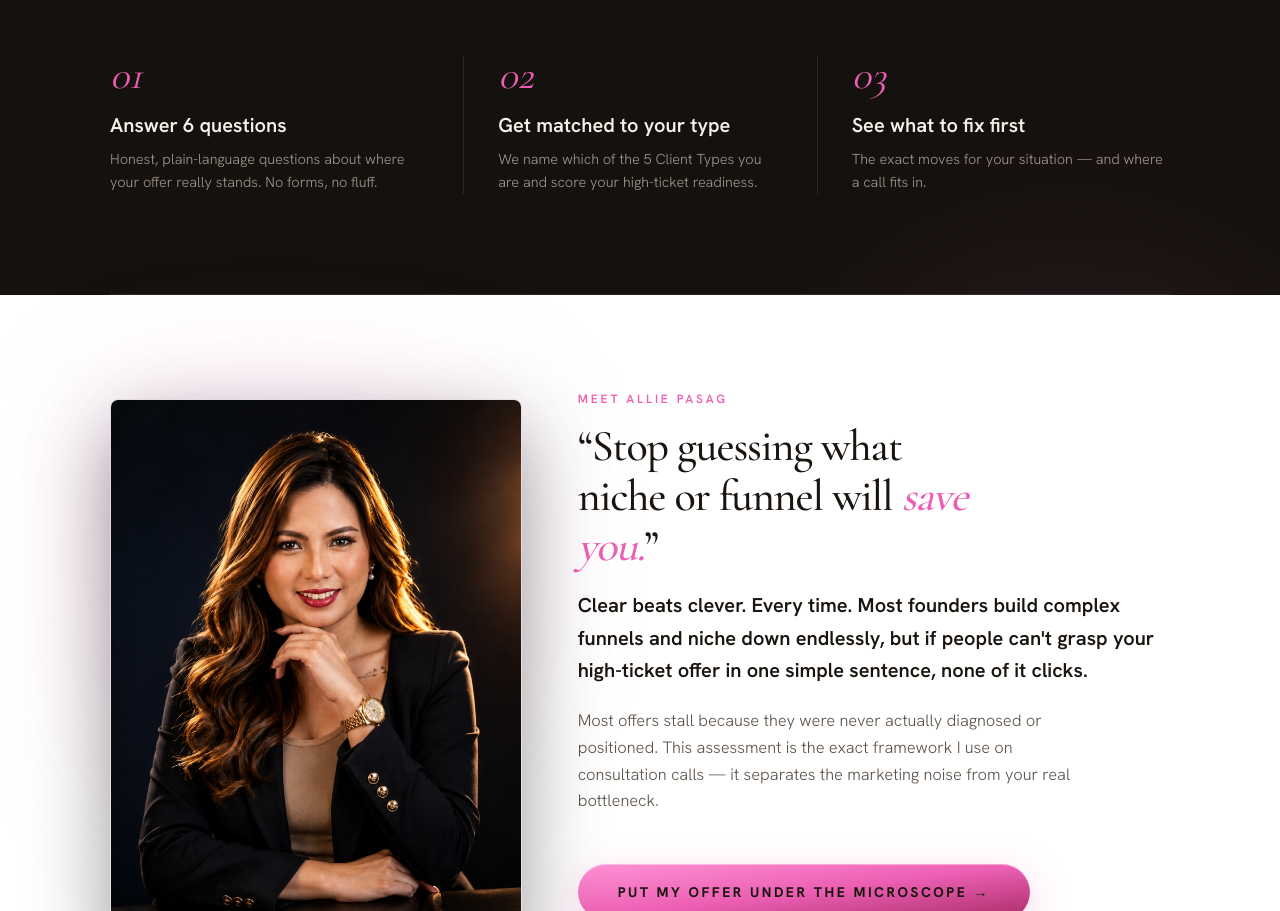
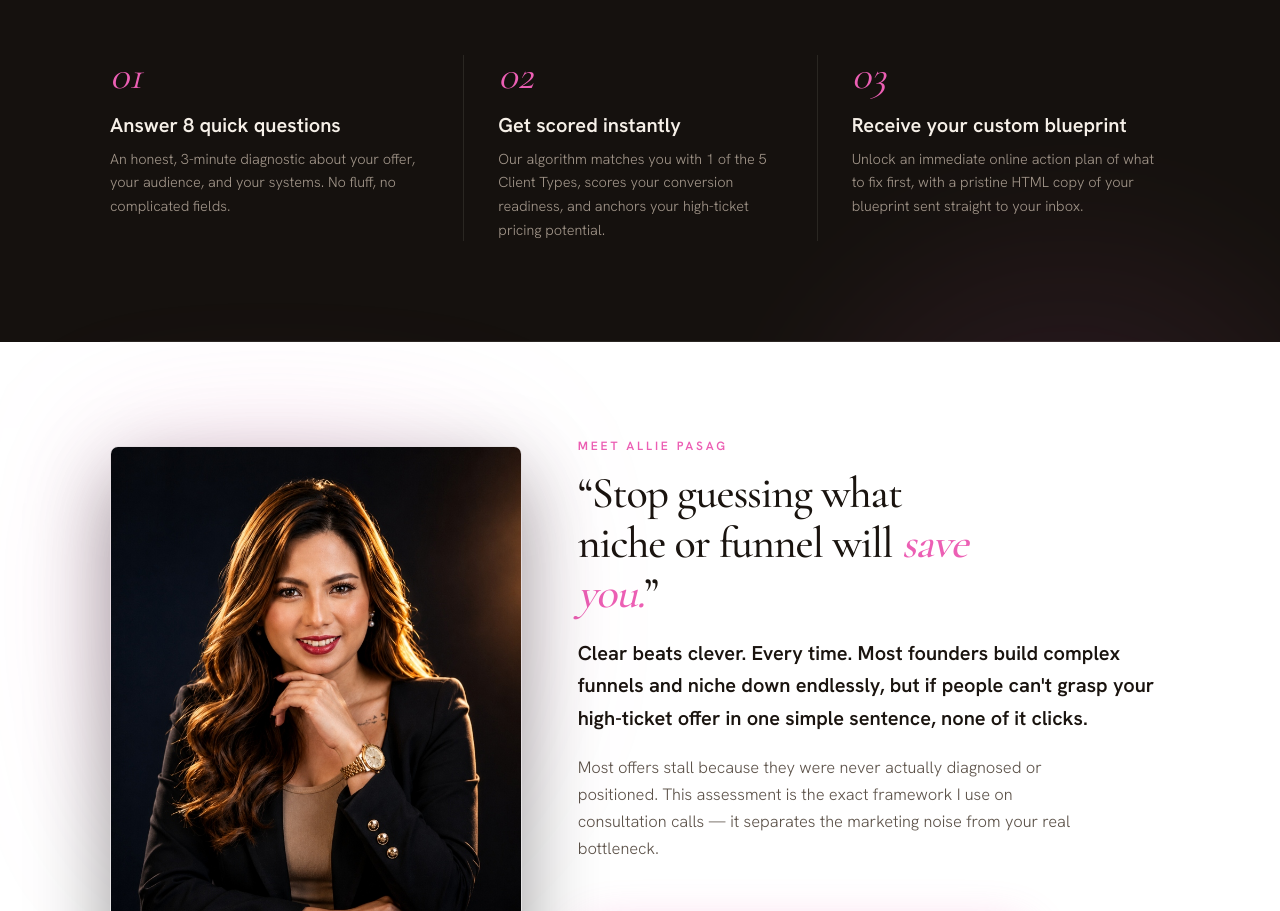
Before and after one commit to allie-pasag/aap-ht-qualifier, a Next.js app: page / in a window 1280 px wide. Shown: the part 1394-2305 px from the top of the page. Built offline with nearby package versions, Linux system fonts and the light colour scheme; no server answers; a web font is replaced by a local one.

Commit message:
copy: refine How It Works copy to accurately detail the 8-step diagnostic and blueprint delivery process

```diff
--- a/components/LandingView.tsx
+++ b/components/LandingView.tsx
@@ -435,30 +435,30 @@ export default function LandingView({ onStart }: LandingViewProps) {
             <div className="how-col pr-0 md:pr-[34px] py-4 md:py-0">
               <div className="font-serif italic text-[40px] text-rose-glow leading-none">01</div>
               <div className="font-sans font-semibold text-lg md:text-xl text-luxe-white mt-4">
-                Answer 6 questions
+                Answer 8 quick questions
               </div>
               <p className="font-sans text-sm md:text-[14.5px] leading-relaxed text-taupe font-light mt-2">
-                Honest, plain-language questions about where your offer really stands. No forms, no fluff.
+                An honest, 3-minute diagnostic about your offer, your audience, and your systems. No fluff, no complicated fields.
               </p>
             </div>
 
             <div className="how-col px-0 md:px-[34px] py-4 md:py-0 border-t md:border-t-0 md:border-l border-luxe-cream/10">
               <div className="font-serif italic text-[40px] text-rose-glow leading-none">02</div>
               <div className="font-sans font-semibold text-lg md:text-xl text-luxe-white mt-4">
-                Get matched to your type
+                Get scored instantly
               </div>
               <p className="font-sans text-sm md:text-[14.5px] leading-relaxed text-taupe font-light mt-2">
-                We name which of the 5 Client Types you are and score your high-ticket readiness.
+                Our algorithm matches you with 1 of the 5 Client Types, scores your conversion readiness, and anchors your high-ticket pricing potential.
               </p>
             </div>
 
             <div className="how-col pl-0 md:pl-[34px] py-4 md:py-0 border-t md:border-t-0 md:border-l border-luxe-cream/10">
               <div className="font-serif italic text-[40px] text-rose-glow leading-none">03</div>
               <div className="font-sans font-semibold text-lg md:text-xl text-luxe-white mt-4">
-                See what to fix first
+                Receive your custom blueprint
               </div>
               <p className="font-sans text-sm md:text-[14.5px] leading-relaxed text-taupe font-light mt-2">
-                The exact moves for your situation — and where a call fits in.
+                Unlock an immediate online action plan of what to fix first, with a pristine HTML copy of your blueprint sent straight to your inbox.
               </p>
             </div>
 
```
